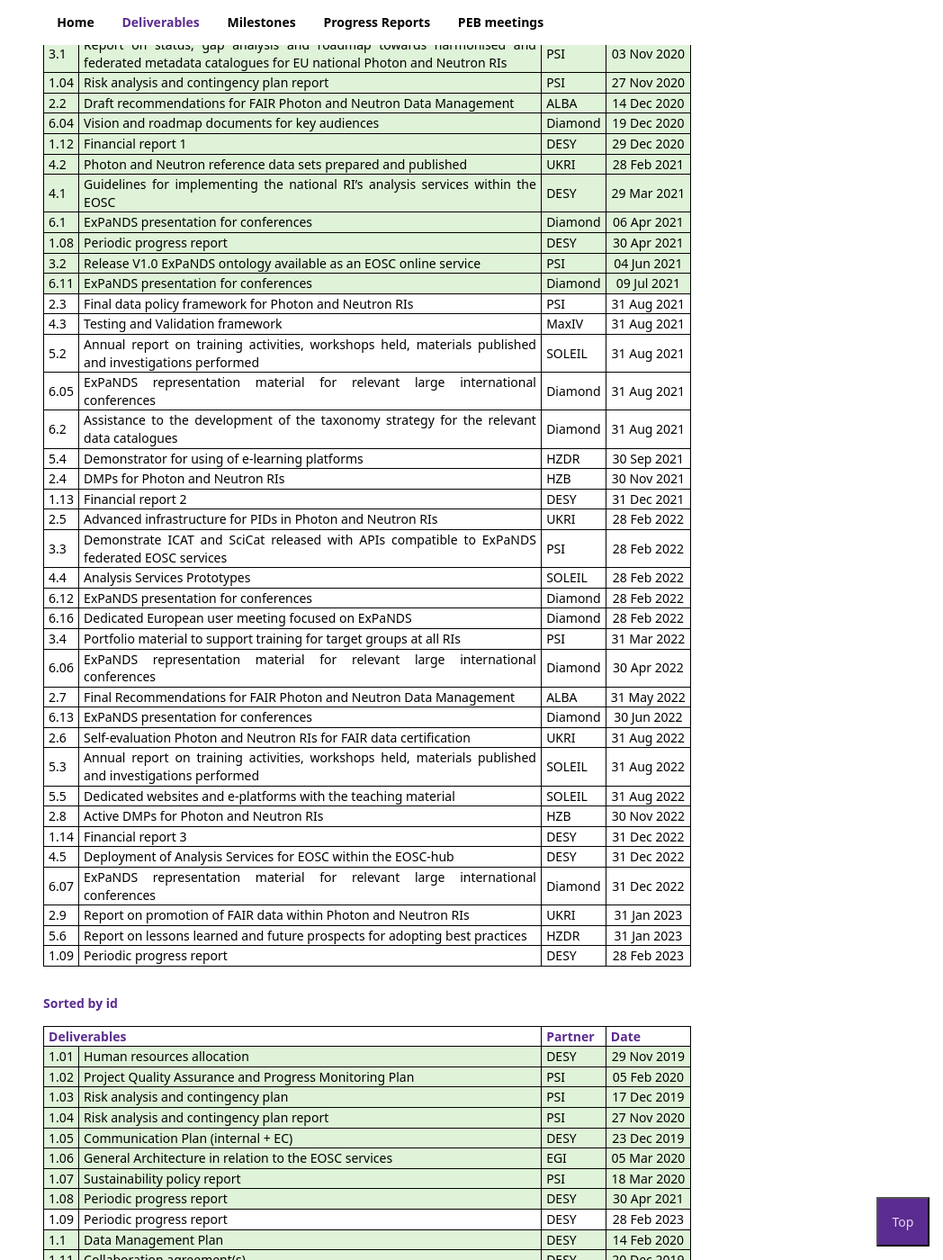
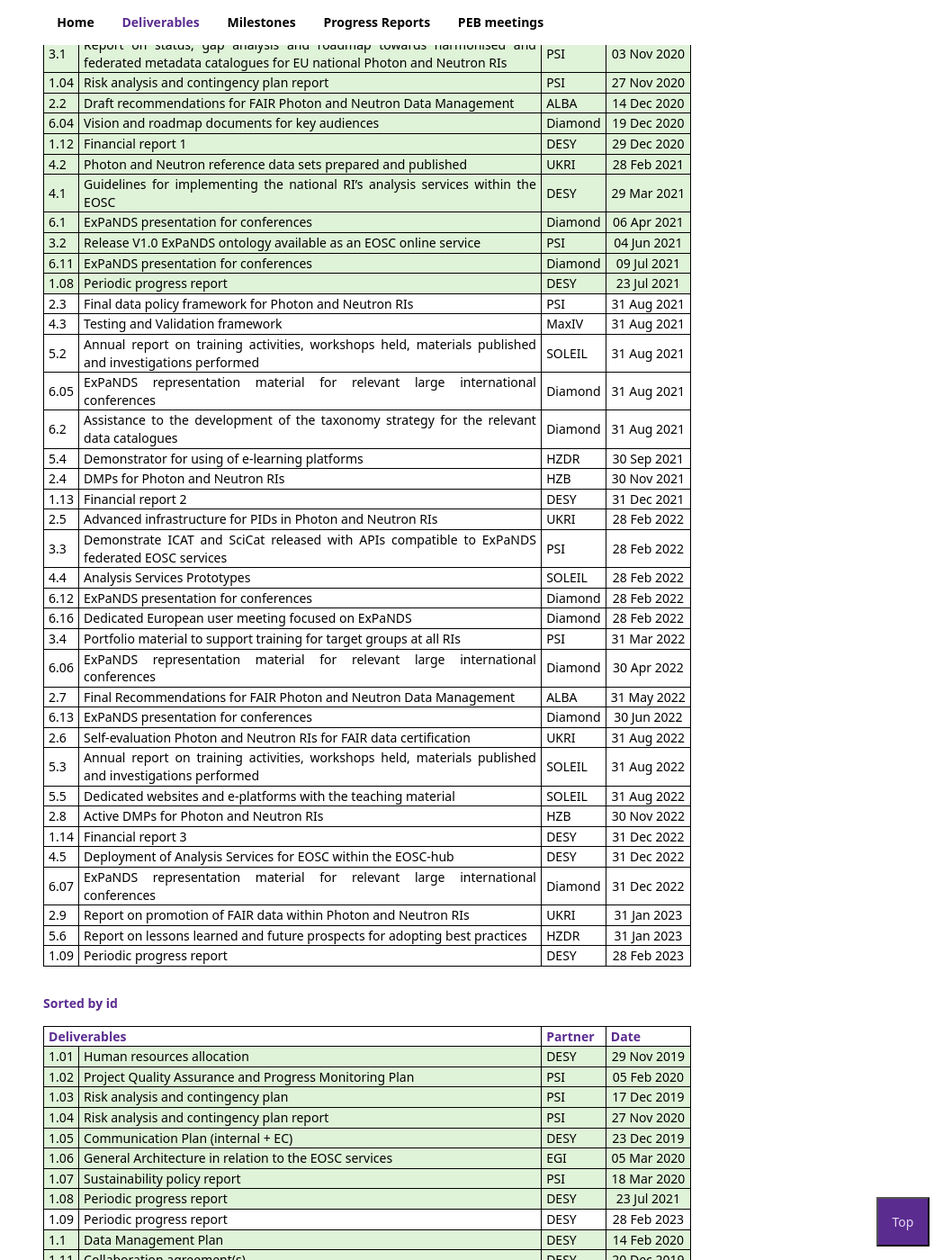
Before and after one commit to ExPaNDS-eu/WP1-reporting, a Jekyll site: the page built from deliverables.html, in a window 1280 px wide and 1400 px high, scrolled down 854 px. Shown: the whole window at 90% size, without its empty margins (232-1280 px from the left). Built offline with Jekyll 4.4.1, drawn with Linux system fonts in a browser that asks for light colours; some of the changed text lies outside the part shown.

Commit message:
delivery of v2.0 of 1st periodic report

```diff
--- a/_data/deliverables.yml
+++ b/_data/deliverables.yml
@@ -61,8 +61,8 @@
 - id: 1.08
   name: Periodic progress report
   partner: DESY
-  date: 2021-04-30
-  link: https://doi.org/10.5281/zenodo.4727981
+  date: 2021-07-23
+  link: https://doi.org/10.5281/zenodo.4727980
   img: https://zenodo.org/badge/DOI/10.5281/zenodo.4727981.svg
   description: Description of the work done by the ExPaNDS project during its first reporting period, from 09/2019 to 02/2021.
   status: delivered
```
